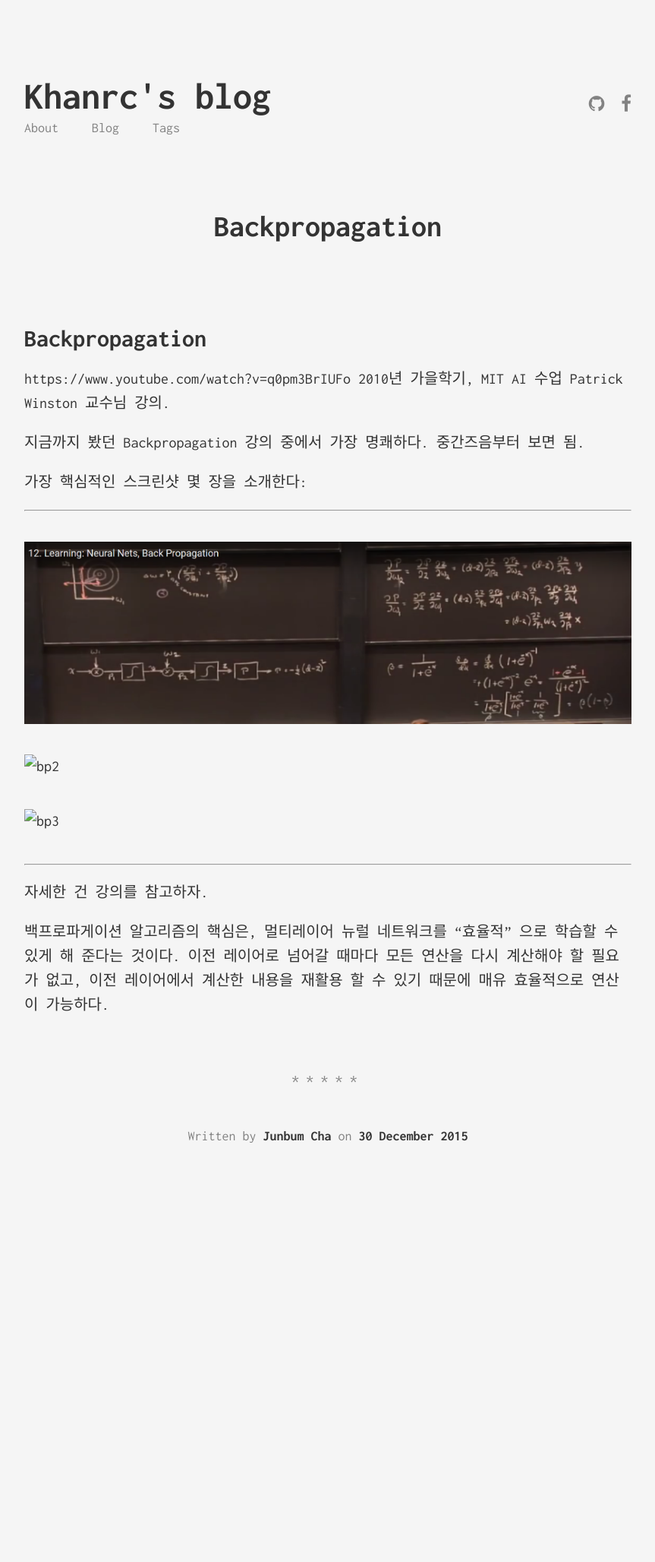
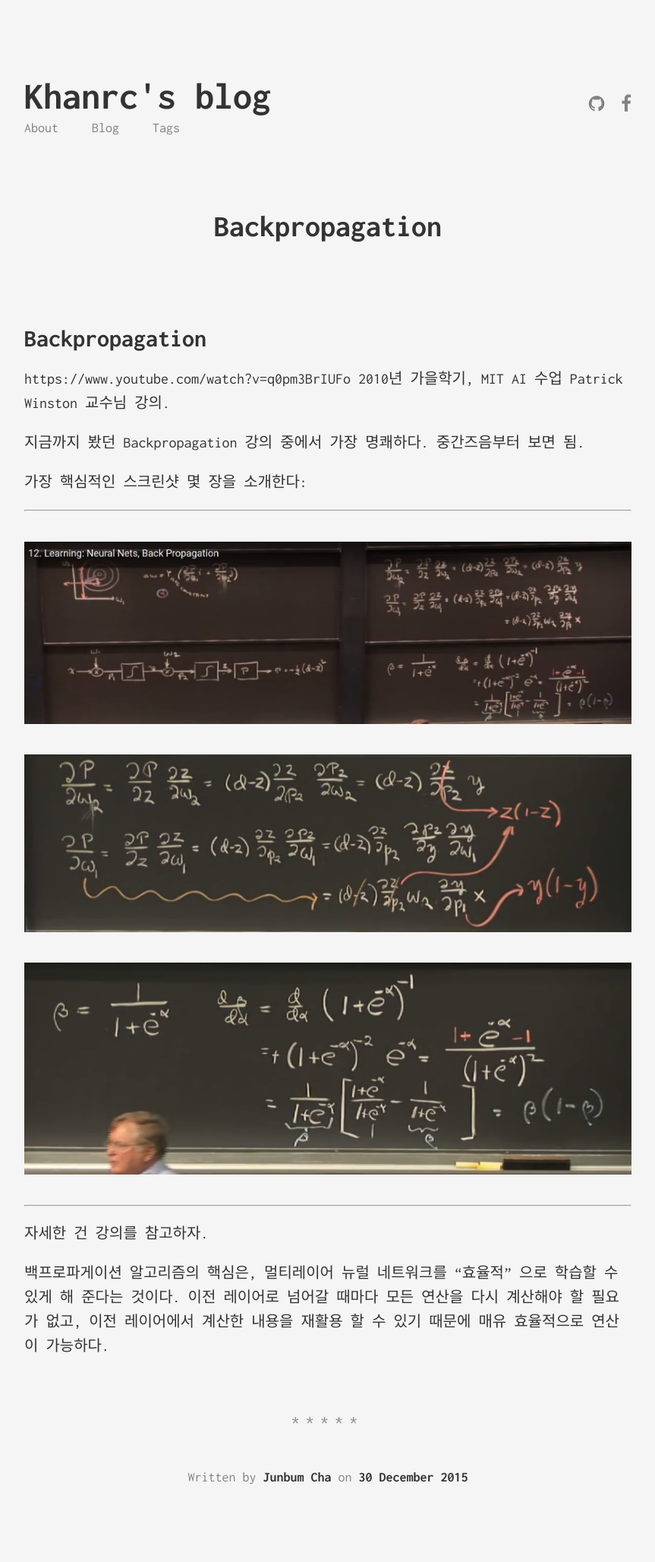
Before and after one commit to khanrc/khanrc.github.io, a Jekyll site: the page built from _posts/2015-12-30-backpropagation.md, in a window 1280 px wide. Shown: the whole page at 76% size, without its empty margins (208-1071 px from the left). Built offline with Jekyll 4.4.1, drawn with Linux system fonts in a browser that asks for light colours; before the commit the page ends 1607 px from its top, so only the background shows below that.

Commit message:
image adding test2

```diff
--- a/_posts/2015-12-30-backpropagation.md
+++ b/_posts/2015-12-30-backpropagation.md
@@ -16,8 +16,8 @@ https://www.youtube.com/watch?v=q0pm3BrIUFo
 
 - - -
 ![bp1]({{ site.url }}/assets/bp.png)
-![bp2](../assets/bp2.png)
-![bp3](../assets/bp3.png)
+![bp2](/assets/bp2.png)
+![bp3](/assets/bp3.png)
 
 - - -
 
```
